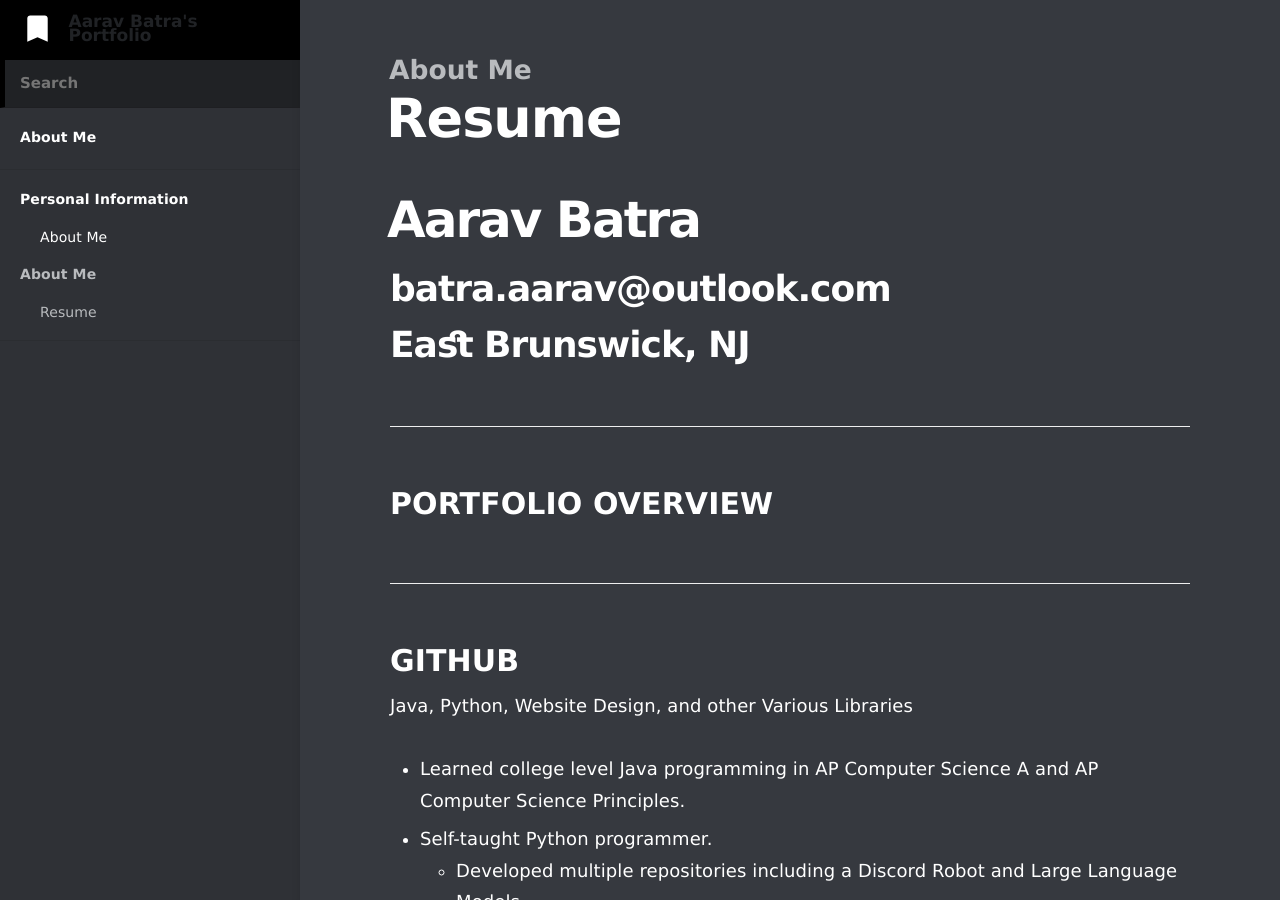
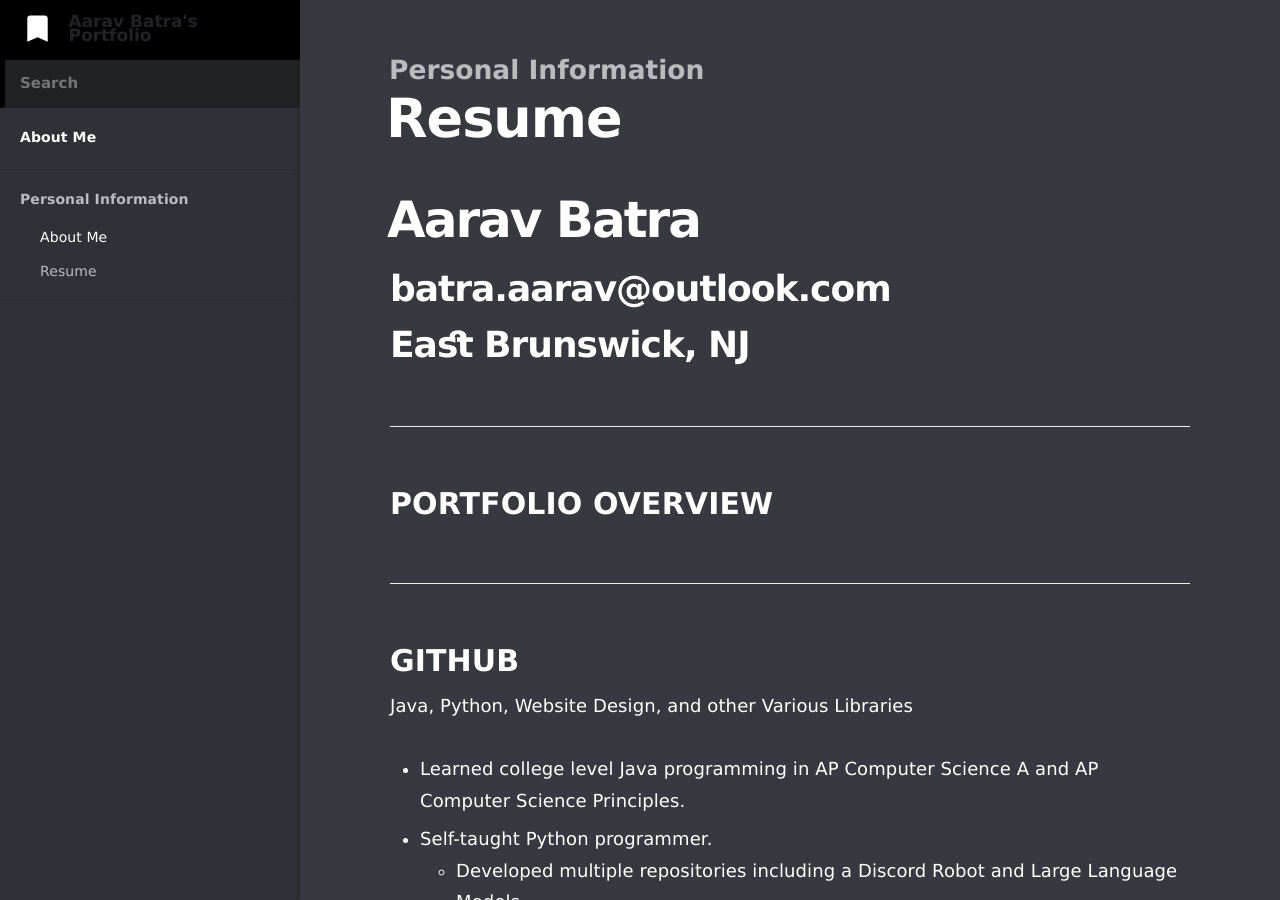
Before and after one commit to batra-aarav/www.aaravbatra.me, a Jekyll site: the page built from _docs/resume.md, in a window 1280 px wide and 900 px high. Built offline with Jekyll 4.4.1, drawn with Linux system fonts in a browser that asks for light colours.

Commit message:
Update resume.md

```diff
--- a/_docs/resume.md
+++ b/_docs/resume.md
@@ -1,7 +1,7 @@
 ---
 title: Resume
-category: About Me
-order: 1
+category: Personal Information
+order: 2
 ---
 # Aarav Batra
 ## batra.aarav@outlook.com
```
